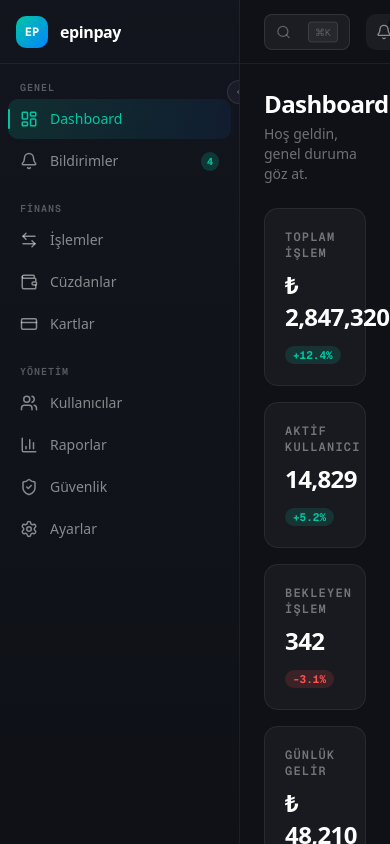
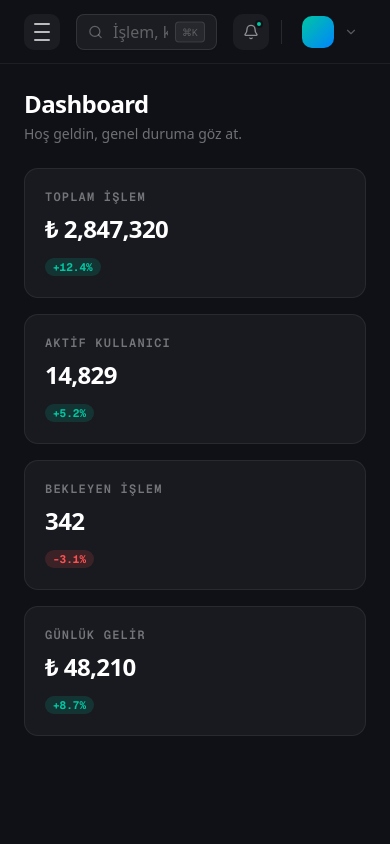
Before and after one commit to epinpay-gv/admin-frontend, a Next.js app: page /dashboard in a window 390 px wide. Built offline with nearby package versions, Linux system fonts and the light colour scheme.

Commit message:
Add mobile navigation (burger + drawer)

```diff
--- a/src/components/layout/Header.tsx
+++ b/src/components/layout/Header.tsx
@@ -1,15 +1,19 @@
 "use client";
 
 import { SearchBar, NotificationBell, UserMenu, useCurrentUser } from "@/features/header";
+import { BurgerButton, MobileMenu, useMobileMenu } from "@/features/navigation";
 
 export default function Header() {
   const { user } = useCurrentUser();
+  const { isOpen, toggle, close } = useMobileMenu();
 
   return (
+    <>
       <header
         className="flex items-center h-16 px-6 gap-4 border-b shrink-0"
         style={{ background: "#0F1117", borderColor: "rgba(255,255,255,0.06)" }}
       >
+        <BurgerButton isOpen={isOpen} onClick={toggle} />
         <SearchBar />
 
         <div className="flex items-center gap-3 ml-auto">
@@ -18,5 +22,8 @@ export default function Header() {
           {user && <UserMenu user={user} />}
         </div>
       </header>
+
+      <MobileMenu isOpen={isOpen} onClose={close} />
+    </>
   );
 }
--- a/src/components/layout/Sidebar.tsx
+++ b/src/components/layout/Sidebar.tsx
@@ -1,7 +1,6 @@
 "use client";
 
 import { motion } from "framer-motion";
-import { ChevronRight } from "lucide-react";
 import { SidebarLogo, NavGroup, useNavigation } from "@/features/navigation";
 
 interface SidebarProps {
@@ -16,7 +15,7 @@ export default function Sidebar({ collapsed, onToggle }: SidebarProps) {
     <motion.aside
       animate={{ width: collapsed ? 72 : 240 }}
       transition={{ duration: 0.3, ease: [0.25, 0.1, 0.25, 1] }}
-      className="relative flex flex-col h-full border-r overflow-hidden"
+      className="relative hidden lg:flex flex-col h-full border-r overflow-hidden"
       style={{
         background: "linear-gradient(180deg, #13151E 0%, #0F1117 100%)",
         borderColor: "rgba(255,255,255,0.06)",
@@ -38,20 +37,31 @@ export default function Sidebar({ collapsed, onToggle }: SidebarProps) {
         ))}
       </nav>
 
-      <motion.button
+      {/* Desktop toggle — sidebar alt kısmında */}
+      <button
         onClick={onToggle}
-        whileHover={{ scale: 1.1 }}
-        whileTap={{ scale: 0.95 }}
-        className="absolute -right-3 top-20 w-6 h-6 rounded-full border flex items-center justify-center z-10 text-white/40 hover:text-white/70 transition-colors"
-        style={{ background: "#1A1D27", borderColor: "rgba(255,255,255,0.1)" }}
+        className="flex items-center gap-2 px-4 py-4 border-t text-white/30 hover:text-white/60 transition-colors"
+        style={{ borderColor: "rgba(255,255,255,0.06)" }}
       >
         <motion.span
           animate={{ rotate: collapsed ? 0 : 180 }}
           transition={{ duration: 0.3 }}
         >
-          <ChevronRight size={12} />
+          <svg width="16" height="16" viewBox="0 0 16 16" fill="currentColor">
+            <path d="M6 4l4 4-4 4" stroke="currentColor" strokeWidth="1.5" fill="none" strokeLinecap="round" strokeLinejoin="round" />
+          </svg>
         </motion.span>
-      </motion.button>
+        {!collapsed && (
+          <motion.span
+            initial={{ opacity: 0 }}
+            animate={{ opacity: 1 }}
+            exit={{ opacity: 0 }}
+            className="text-xs font-mono"
+          >
+            Daralt
+          </motion.span>
+        )}
+      </button>
     </motion.aside>
   );
 }
--- /dev/null
+++ b/src/features/navigation/components/BurgerButton.tsx
@@ -0,0 +1,33 @@
+"use client";
+
+import { motion } from "framer-motion";
+
+interface BurgerButtonProps {
+  isOpen: boolean;
+  onClick: () => void;
+}
+
+export default function BurgerButton({ isOpen, onClick }: BurgerButtonProps) {
+  return (
+    <button
+      onClick={onClick}
+      className="lg:hidden flex flex-col justify-center items-center w-9 h-9 rounded-lg bg-white/5 hover:bg-white/10 transition-colors gap-1.5"
+    >
+      <motion.span
+        animate={isOpen ? { rotate: 45, y: 7 } : { rotate: 0, y: 0 }}
+        transition={{ duration: 0.2 }}
+        className="block w-4 h-0.5 rounded-full bg-white/70"
+      />
+      <motion.span
+        animate={isOpen ? { opacity: 0, x: -8 } : { opacity: 1, x: 0 }}
+        transition={{ duration: 0.2 }}
+        className="block w-4 h-0.5 rounded-full bg-white/70"
+      />
+      <motion.span
+        animate={isOpen ? { rotate: -45, y: -7 } : { rotate: 0, y: 0 }}
+        transition={{ duration: 0.2 }}
+        className="block w-4 h-0.5 rounded-full bg-white/70"
+      />
+    </button>
+  );
+}
--- /dev/null
+++ b/src/features/navigation/components/MobileMenu.tsx
@@ -0,0 +1,65 @@
+"use client";
+
+import { motion, AnimatePresence } from "framer-motion";
+import NavGroup from "./NavGroup";
+import SidebarLogo from "./SidebarLogo";
+import { useNavigation } from "@/features/navigation/hooks/useNavigation";
+
+interface MobileMenuProps {
+  isOpen: boolean;
+  onClose: () => void;
+}
+
+export default function MobileMenu({ isOpen, onClose }: MobileMenuProps) {
+  const { navGroups, activeHref, setActiveHref } = useNavigation();
+
+  return (
+    <AnimatePresence>
+      {isOpen && (
+        <>
+          {/* Backdrop */}
+          <motion.div
+            initial={{ opacity: 0 }}
+            animate={{ opacity: 1 }}
+            exit={{ opacity: 0 }}
+            transition={{ duration: 0.2 }}
+            onClick={onClose}
+            className="fixed inset-0 z-40 lg:hidden"
+            style={{ background: "rgba(0,0,0,0.6)", backdropFilter: "blur(4px)" }}
+          />
+
+          {/* Drawer */}
+          <motion.aside
+            initial={{ x: "-100%" }}
+            animate={{ x: 0 }}
+            exit={{ x: "-100%" }}
+            transition={{ duration: 0.3, ease: [0.25, 0.1, 0.25, 1] }}
+            className="fixed top-0 left-0 h-full z-50 w-72 flex flex-col lg:hidden border-r"
+            style={{
+              background: "linear-gradient(180deg, #13151E 0%, #0F1117 100%)",
+              borderColor: "rgba(255,255,255,0.06)",
+            }}
+          >
+            <SidebarLogo collapsed={false} />
+
+            <nav className="flex-1 overflow-y-auto py-4 px-2 space-y-5">
+              {navGroups.map((group, index) => (
+                <NavGroup
+                  key={group.title}
+                  group={group}
+                  index={index}
+                  activeHref={activeHref}
+                  collapsed={false}
+                  onNavClick={(href) => {
+                    setActiveHref(href);
+                    onClose();
+                  }}
+                />
+              ))}
+            </nav>
+          </motion.aside>
+        </>
+      )}
+    </AnimatePresence>
+  );
+}
--- /dev/null
+++ b/src/features/navigation/hooks/useMobileMenu.ts
@@ -0,0 +1,32 @@
+"use client";
+
+import { useState, useLayoutEffect, useEffect, useRef } from "react";
+import { usePathname } from "next/navigation";
+
+export function useMobileMenu() {
+  const [isOpen, setIsOpen] = useState(false);
+  const pathname = usePathname();
+  const prevPathname = useRef(pathname);
+
+  useLayoutEffect(() => {
+    if (prevPathname.current !== pathname) {
+      prevPathname.current = pathname;
+      // eslint-disable-next-line react-hooks/set-state-in-effect
+      setIsOpen(false);
+    }
+  }, [pathname]);
+
+  useEffect(() => {
+    document.body.style.overflow = isOpen ? "hidden" : "";
+    return () => {
+      document.body.style.overflow = "";
+    };
+  }, [isOpen]);
+
+  return {
+    isOpen,
+    open: () => setIsOpen(true),
+    close: () => setIsOpen(false),
+    toggle: () => setIsOpen((p) => !p),
+  };
+}
--- a/src/features/navigation/index.ts
+++ b/src/features/navigation/index.ts
@@ -1,5 +1,8 @@
 export { default as SidebarLogo } from "./components/SidebarLogo";
 export { default as NavButton } from "./components/NavButton";
 export { default as NavGroup } from "./components/NavGroup";
+export { default as MobileMenu } from "./components/MobileMenu";
+export { default as BurgerButton } from "./components/BurgerButton";
 export { useNavigation } from "./hooks/useNavigation";
+export { useMobileMenu } from "./hooks/useMobileMenu";
 export type { NavItem, NavGroup as NavGroupType } from "./types";
```
Lines whose indentation alone changed are shown as unchanged.
